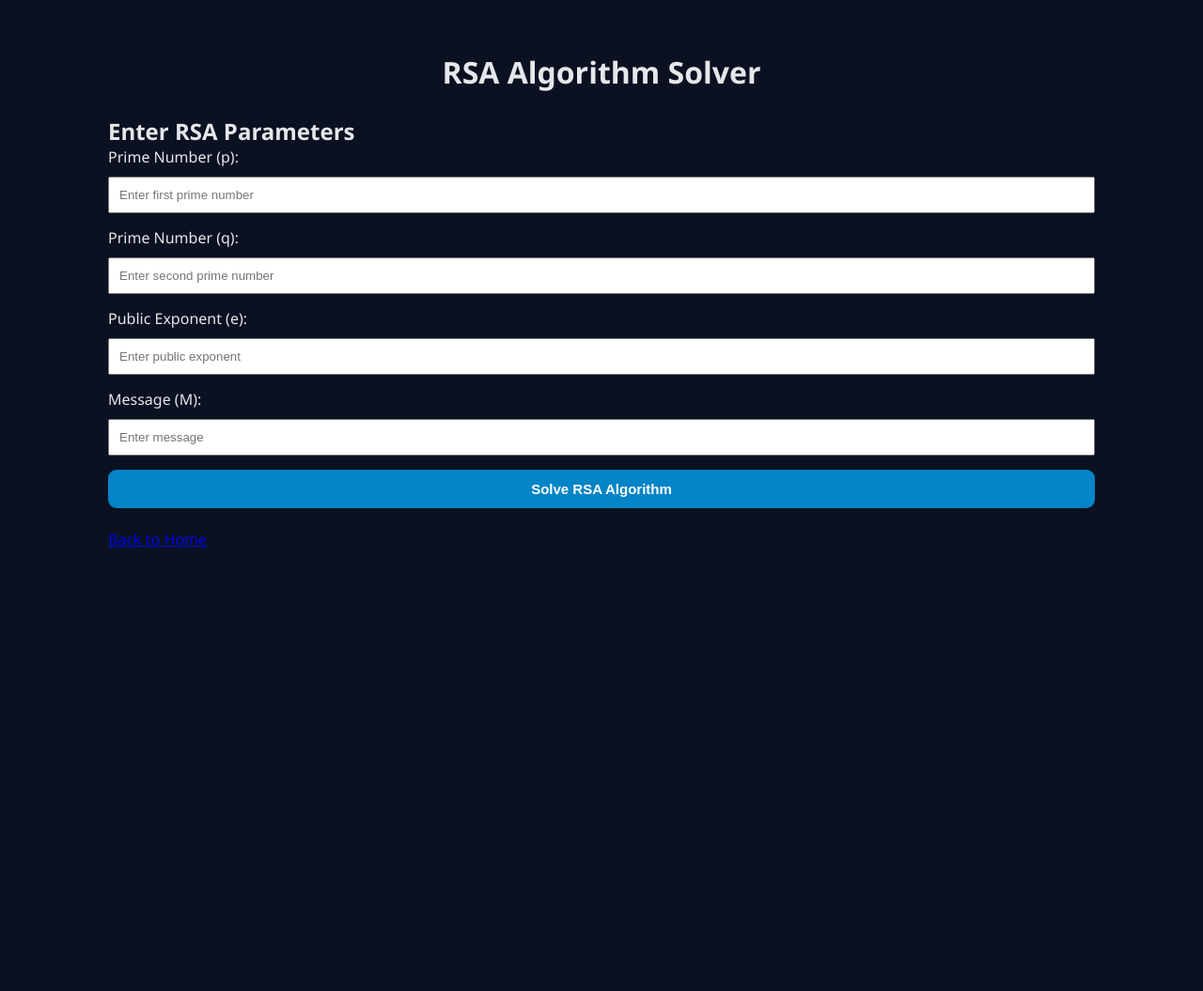
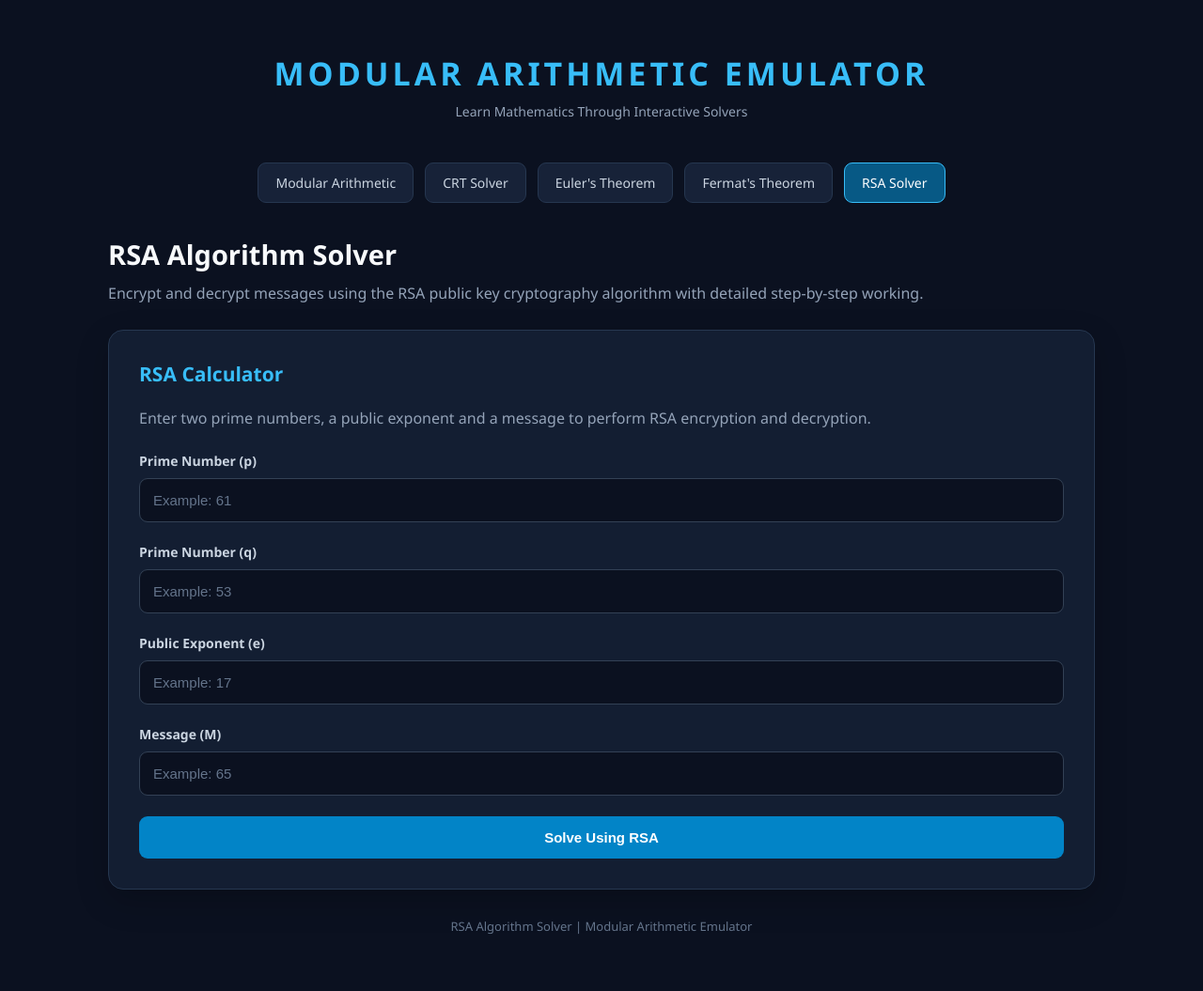
Before and after one commit to Sairajjadhav04/Modular-Arithmetic-Emulator, a Flask app: page /rsa in a window 1280 px wide. Shown: the whole page at 94% size. Before the commit the page ends 582 px from the top, so only its background shows below. Run offline with Flask 3, Linux system fonts and the light colour scheme.

Commit message:
Modified and resolve the error

```diff
--- a/app.py
+++ b/app.py
@@ -165,6 +165,7 @@ def fermat_solver():
                 a=a,
                 p=p
             )
+    return render_template('fermat.html')
 #RSA Algorithm
 @app.route("/rsa", methods=["GET", "POST"])
 def rsa():
@@ -184,6 +185,5 @@ def rsa():
         result=result,
         error=error
     )
-    return render_template('fermat.html')
 if __name__ == '__main__':
     app.run(debug=True)
--- a/templates/rsa.html
+++ b/templates/rsa.html
@@ -1,163 +1,217 @@
 
 <!DOCTYPE html>
-<html>
+<html lang="en">
+
 <head>
-    <title>RSA Algorithm Solver - CRYPTON</title>
+    <meta charset="UTF-8">
+    <meta name="viewport" content="width=device-width, initial-scale=1.0">
+
+    <title>RSA Algorithm Solver</title>
 
     <link rel="stylesheet"
           href="{{ url_for('static', filename='css/style.css') }}">
-
-    <style>
-        .step-card {
-            background: white;
-            padding: 20px;
-            margin: 20px 0;
-            border-radius: 10px;
-            border-left: 5px solid #2563eb;
-            box-shadow: 0 2px 8px rgba(0,0,0,0.08);
-        }
-
-        .step-card h3 {
-            color: #2563eb;
-            margin-bottom: 15px;
-        }
-
-        .step-card p {
-            line-height: 1.8;
-            font-size: 16px;
-        }
-
-        .final-result {
-            background: #e8f5e9;
-            padding: 20px;
-            border-radius: 10px;
-            margin-top: 20px;
-        }
-
-        .final-result h2 {
-            color: #207a38;
-        }
-
-        .rsa-form input {
-            width: 100%;
-            padding: 10px;
-            margin: 10px 0 15px;
-            box-sizing: border-box;
-        }
-
-        .rsa-form button {
-            padding: 12px 20px;
-            cursor: pointer;
-        }
-    </style>
 </head>
 
 <body>
 
 <div class="container">
 
+    <!-- Header -->
     <div class="header">
-        <h1>RSA Algorithm Solver</h1>
+
+        <div class="logo">MODULAR ARITHMETIC EMULATOR</div>
+
+        <p class="tagline">
+            Learn Mathematics Through Interactive Solvers
+        </p>
+
     </div>
 
-    <div class="card">
+    <!-- Navigation -->
+    <div class="navbar">
 
-        <h2>Enter RSA Parameters</h2>
+        <a href="/">Modular Arithmetic</a>
 
-        <form method="POST" action="/rsa" class="rsa-form">
+        <a href="/crt">CRT Solver</a>
 
-            <label>Prime Number (p):</label>
-            <input type="number" name="p"
-                   placeholder="Enter first prime number"
-                   min="2" required>
+        <a href="/euler">Euler's Theorem</a>
 
-            <label>Prime Number (q):</label>
-            <input type="number" name="q"
-                   placeholder="Enter second prime number"
-                   min="2" required>
+        <a href="/fermat">Fermat's Theorem</a>
 
-            <label>Public Exponent (e):</label>
-            <input type="number" name="e"
-                   placeholder="Enter public exponent"
-                   min="2" required>
+        <a href="/rsa" class="active">RSA Solver</a>
 
-            <label>Message (M):</label>
-            <input type="number" name="message"
-                   placeholder="Enter message"
-                   min="0" required>
+    </div>
+
+    <!-- Page Heading -->
+    <div class="page-heading">
+
+        <h1>RSA Algorithm Solver</h1>
+
+        <p>
+            Encrypt and decrypt messages using the RSA public key
+            cryptography algorithm with detailed step-by-step working.
+        </p>
+
+    </div>
+
+    <!-- RSA Calculator -->
+    <div class="calculator">
+
+        <h2>RSA Calculator</h2>
+
+        <p style="color: #94a3b8; margin-bottom: 25px;">
+            Enter two prime numbers, a public exponent and a message
+            to perform RSA encryption and decryption.
+        </p>
+
+        <form method="POST" action="{{ url_for('rsa') }}">
+
+            <div class="form-group">
+
+                <label>Prime Number (p)</label>
+
+                <input
+                    type="number"
+                    name="p"
+                    placeholder="Example: 61"
+                    min="2"
+                    required
+                >
+
+            </div>
+
+            <div class="form-group">
+
+                <label>Prime Number (q)</label>
+
+                <input
+                    type="number"
+                    name="q"
+                    placeholder="Example: 53"
+                    min="2"
+                    required
+                >
+
+            </div>
+
+            <div class="form-group">
+
+                <label>Public Exponent (e)</label>
+
+                <input
+                    type="number"
+                    name="e"
+                    placeholder="Example: 17"
+                    min="2"
+                    required
+                >
+
+            </div>
+
+            <div class="form-group">
+
+                <label>Message (M)</label>
+
+                <input
+                    type="number"
+                    name="message"
+                    placeholder="Example: 65"
+                    min="0"
+                    required
+                >
+
+            </div>
 
             <button type="submit">
-                Solve RSA Algorithm
+                Solve Using RSA
             </button>
 
         </form>
 
     </div>
 
+    <!-- Error Message -->
     {% if error %}
 
-    <div class="step-card">
-        <h3>Error</h3>
-        <p>{{ error }}</p>
+    <div class="error">
+
+        <strong>Error:</strong> {{ error }}
+
     </div>
 
     {% endif %}
 
-
+    <!-- RSA Results -->
     {% if result %}
 
-    <h2>RSA Final Results</h2>
+    <div class="result">
 
-    <div class="final-result">
+        <h2>RSA Results</h2>
 
-        <h2>Encryption and Decryption Results</h2>
+        <p><strong>Modulus (n):</strong> {{ result.n }}</p>
 
-        <p><b>n:</b> {{ result.n }}</p>
+        <p><strong>Euler's Totient φ(n):</strong> {{ result.phi }}</p>
 
-        <p><b>Euler's Totient:</b> {{ result.phi }}</p>
+        <p><strong>Public Key (e, n):</strong> {{ result.public_key }}</p>
 
-        <p><b>Public Key:</b>
-            {{ result.public_key }}
+        <p><strong>Private Key (d, n):</strong> {{ result.private_key }}</p>
+
+        <hr>
+
+        <h2>Encryption</h2>
+
+        <p>
+            <strong>Original Message:</strong>
+            {{ result.decrypted }}
         </p>
 
-        <p><b>Private Key:</b>
-            {{ result.private_key }}
-        </p>
-
-        <p><b>Encrypted Message:</b>
+        <p>
+            <strong>Encrypted Message:</strong>
             {{ result.ciphertext }}
         </p>
 
-        <p><b>Decrypted Message:</b>
-            {{ result.decrypted }}
+        <hr>
+
+        <h2>Decryption</h2>
+
+        <h1>{{ result.decrypted }}</h1>
+
+        <p>
+            The original message is successfully recovered
+            after decryption.
         </p>
 
-    </div>
+        <hr>
 
+        <!-- Step-by-Step Solution -->
+        <h2>Step-by-Step Solution</h2>
 
-    <h2>Complete Step-by-Step Solution</h2>
+        <div class="steps">
 
             {% for step in result.steps %}
 
-    <div class="step-card">
+            <div class="step">
 
-        <h3>{{ step.title }}</h3>
+                <strong>{{ step.title }}</strong>
 
-        {% for detail in step.details %}
+                <p>{{ step.details }}</p>
 
-        <p>{{ detail }}</p>
+            </div>
 
             {% endfor %}
 
         </div>
 
-    {% endfor %}
+    </div>
 
     {% endif %}
 
-    <br>
+    <!-- Footer -->
+    <div class="footer">
 
-    <a href="/">Back to Home</a>
+        RSA Algorithm Solver | Modular Arithmetic Emulator
+
+    </div>
 
 </div>
 
```
Lines whose indentation alone changed are shown as unchanged.
